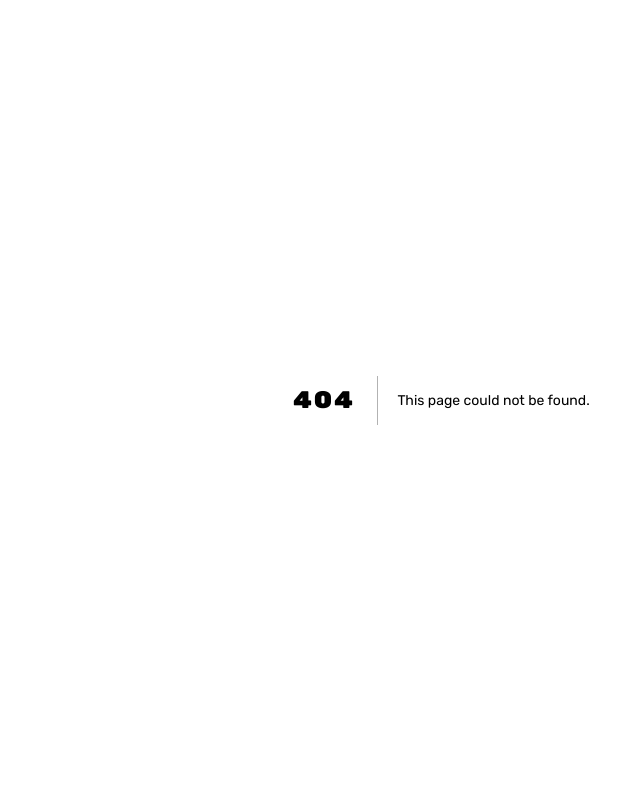
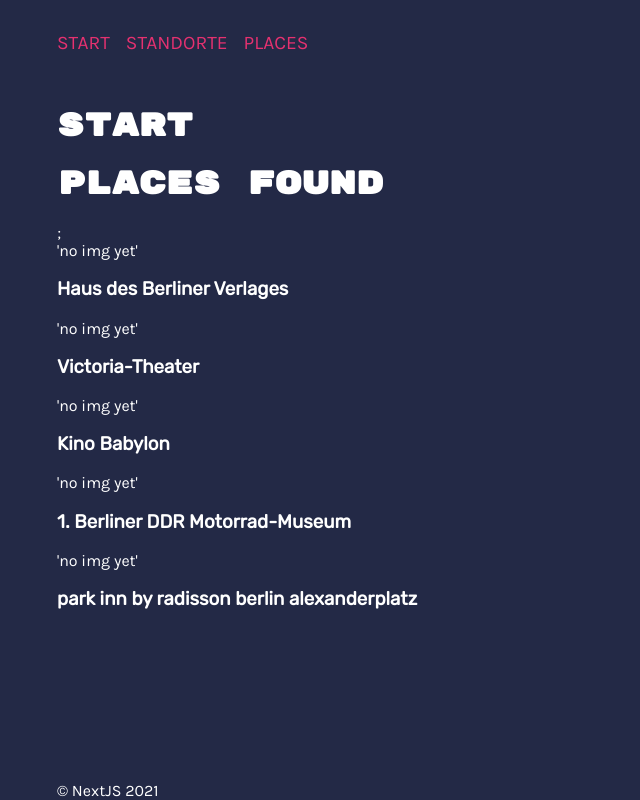
Before and after one commit to nextjsProject/nextjsOpenTrip, a Next.js app: page /places in a window 1280 px wide. Before the commit this address had no page. Shown: the whole page, without its empty margins (199-839 px from the left). Built offline with nearby package versions, Linux system fonts and the light colour scheme; no server answers.

Commit message:
tested the fetching methods with placeholder data, needed a refresher (#2)

```diff
--- a/components/Navigation.jsx
+++ b/components/Navigation.jsx
@@ -9,6 +9,10 @@ export default function Navigation() {
       <Link href="/standorte">
         <a>Standorte</a>
       </Link>
+<Link href="/places">
+  <a>Places</a>
+</Link>
+
     </nav>
   );
 }
--- /dev/null
+++ b/components/PlaceItem.jsx
@@ -0,0 +1,12 @@
+import Link from 'next/link';
+
+export default function placeItem({ place }) {
+  return (
+    <div>
+      <div>'no img yet'</div>
+      <div>
+        <h3>{place.name}</h3>
+      </div>
+    </div>
+  )
+}
--- /dev/null
+++ b/config/index.js
@@ -0,0 +1 @@
+export const API_URL = process.env.NEXT_PUBLIC_API_URL || 'http://localhost:3000'
--- a/jsconfig.json
+++ b/jsconfig.json
@@ -5,7 +5,8 @@
       "@/components/*": ["components/*"],
       "@/img/*": ["public/img/*"],
       "@/hooks/*": ["hooks/*"],
-      "@/library/*": ["library/*"]
+      "@/library/*": ["library/*"],
+      "@/config/*": ["config/*"]
     }
   }
 }
--- a/pages/api/places/[slug].js
+++ b/pages/api/places/[slug].js
@@ -12,7 +12,11 @@ export default (req, res) => {
         }
         return place
     })
+
+    // filter slug is query slug it will give us the single object as an array
+
     // if slug is query slug it will give us the single object as an array
+
     const intPlace = IntPlacesWithSlug.filter(place => place.slug === req.query.slug)
 
     res.status(200).json(intPlace)
--- /dev/null
+++ b/pages/places/index.js
@@ -0,0 +1,46 @@
+
+import Layout from '@/components/Layout';
+import { API_URL } from '@/config/index';
+import PlaceItem from '@/components/placeItem';
+
+
+export default function Places({ intPlaces }) {
+    // now the props get placed inside the component and we can render them on the page awesome
+    console.log(intPlaces)
+    return (
+        /* Hier die Layout-Komponente einsetzen und ihr den
+        Inhalt der Seite als Kindelement übergeben. Dazu den title-Prop.  */
+        <Layout title="Start">
+            <h1>Places found</h1>;
+            {
+                intPlaces.length === 0 && <h3>no places foung</h3>
+            }
+            {
+                intPlaces.map((place) => <PlaceItem key={place.xid} place={place} />)
+            }
+
+
+        </Layout>
+    );
+}
+
+/* getServerSideProp
+ always runs this code when we go to the home page
+ getStaticProps will get generated at build time, if anything changes it won't get rerendered
+ if you set revalidate: 1 it will, if it dosn't find anything, fetch again (1sec time it will take)
+*/
+export async function getStaticProps() {
+    //make a request
+    const res = await fetch(`${API_URL}/api/places`);
+    const intPlaces = await res.json();
+    // this is client side and gets shown inside the Terminal
+
+
+    console.log(intPlaces);
+    return {
+        //  pass it from the server to the client side component
+        props: { intPlaces },
+        revalidate: 1,
+    };
+
+}
```
Also changed, not shown: pages/index.jsx (+8 -1 lines), pages/places/[slug].js (added, +93 -0 lines).
